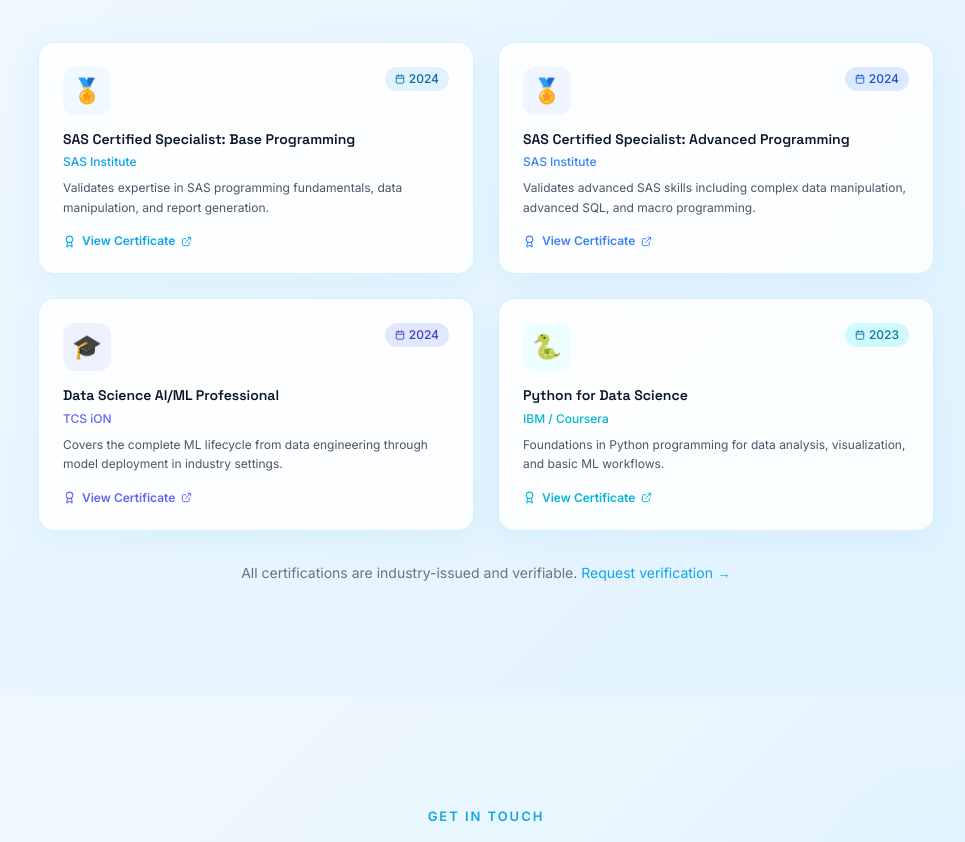
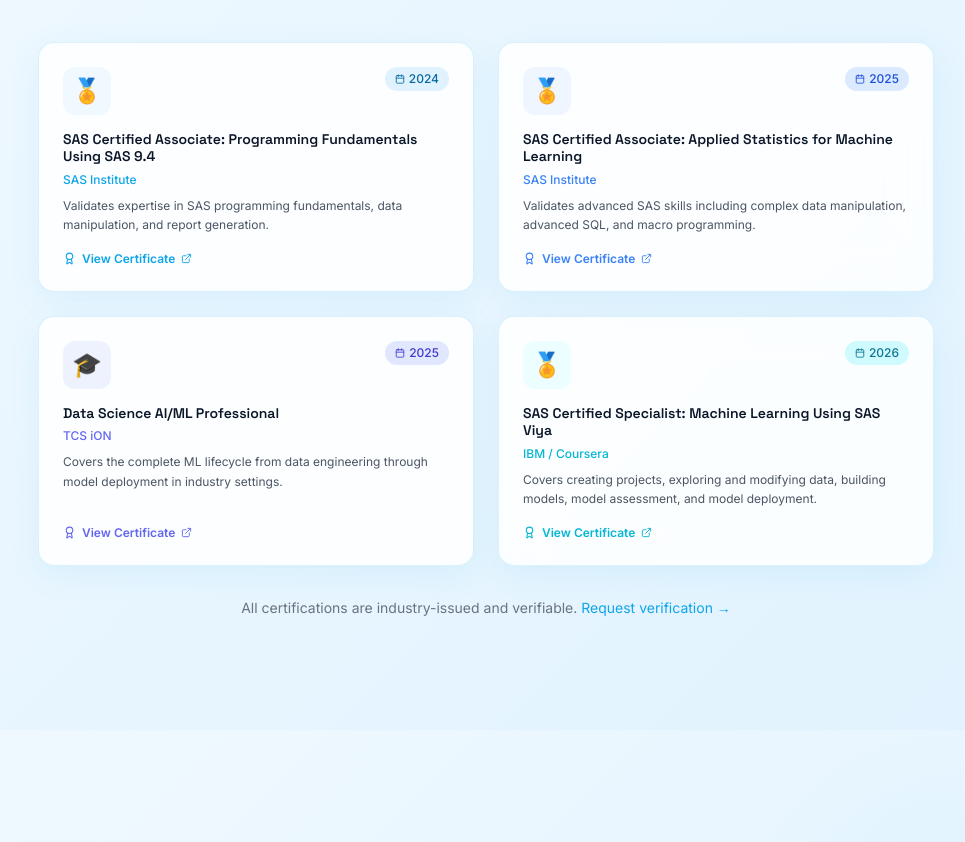
Before and after one commit to edaUsha/portfolio, a Next.js app: page / in a window 1280 px wide. Shown: the part 5980-6822 px from the top of the page, without its empty margins (154-1119 px from the left). Built offline with nearby package versions, Linux system fonts and the light colour scheme.

Commit message:
Update certifications with new titles, years, and links

```diff
--- a/components/Certifications.tsx
+++ b/components/Certifications.tsx
@@ -7,39 +7,39 @@
 const certifications = [
   {
     emoji: "🏅",
-    title: "SAS Certified Specialist: Base Programming",
+    title: "SAS Certified Associate: Programming Fundamentals Using SAS 9.4",
     provider: "SAS Institute",
     year: "2024",
     description: "Validates expertise in SAS programming fundamentals, data manipulation, and report generation.",
     color: "sky",
-    link: "#",
+    link: "https://www.credly.com/earner/earned/badge/3b8f8a61-f668-4eff-bf38-142a4340fd9e",
   },
   {
     emoji: "🏅",
-    title: "SAS Certified Specialist: Advanced Programming",
+    title: "SAS Certified Associate: Applied Statistics for Machine Learning",
     provider: "SAS Institute",
-    year: "2024",
+    year: "2025",
     description: "Validates advanced SAS skills including complex data manipulation, advanced SQL, and macro programming.",
     color: "blue",
-    link: "#",
+    link: "https://www.credly.com/earner/earned/badge/cb684fa4-69fe-419a-b7c5-530f45e88946",
   },
   {
     emoji: "🎓",
     title: "Data Science AI/ML Professional",
     provider: "TCS iON",
-    year: "2024",
+    year: "2025",
     description: "Covers the complete ML lifecycle from data engineering through model deployment in industry settings.",
     color: "indigo",
     link: "#",
   },
   {
-    emoji: "🐍",
-    title: "Python for Data Science",
+    emoji: "🏅",
+    title: "SAS Certified Specialist: Machine Learning Using SAS Viya",
     provider: "IBM / Coursera",
-    year: "2023",
-    description: "Foundations in Python programming for data analysis, visualization, and basic ML workflows.",
+    year: "2026",
+    description: "Covers creating projects, exploring and modifying data, building models, model assessment, and model deployment.",
     color: "cyan",
-    link: "#",
+    link: "https://www.credly.com/earner/earned/badge/d1c21f95-0c6b-409a-b8b4-1aeec790a2bd",
   },
 ];
 
```
